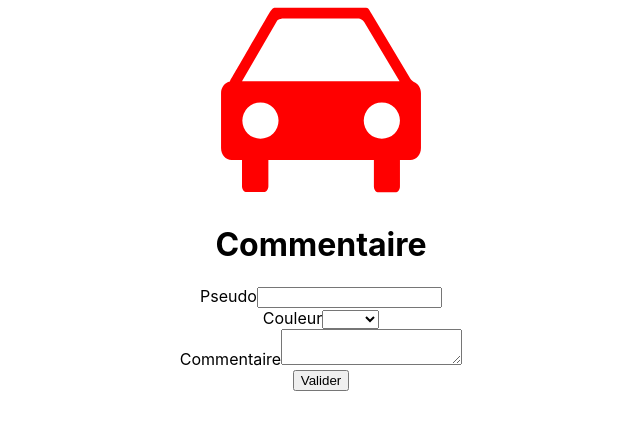
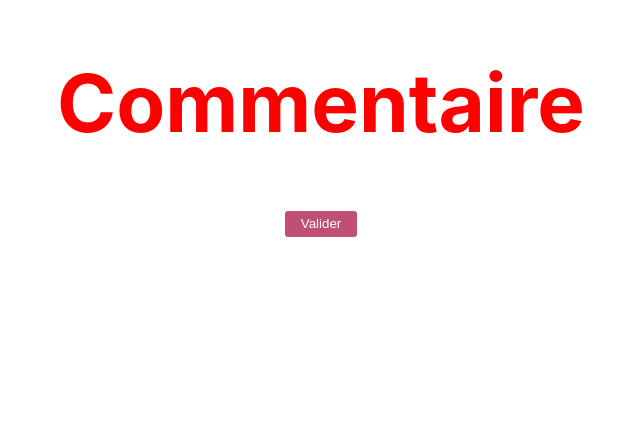
Before and after one commit to tankejaures/cars, a React (Create React App) app: page / in a window 1280 px wide. Shown: the top 430 px of the page, without its empty margins (319-959 px from the left). Built offline with nearby package versions, Linux system fonts and the light colour scheme.

Commit message:
Implement and use bootstrap

```diff
--- a/package.json
+++ b/package.json
@@ -6,9 +6,12 @@
     "@testing-library/jest-dom": "^5.17.0",
     "@testing-library/react": "^13.4.0",
     "@testing-library/user-event": "^13.5.0",
+    "bootstrap": "^5.3.2",
     "react": "^18.2.0",
+    "react-bootstrap": "^2.8.0",
     "react-dom": "^18.2.0",
     "react-scripts": "5.0.1",
+    "styled-components": "^6.0.8",
     "web-vitals": "^2.1.4"
   },
   "scripts": {
--- a/src/Form.js
+++ b/src/Form.js
@@ -1,68 +1,26 @@
 import { Component } from "react";
-import Car from "./Car";
+import { styled } from "styled-components";
+
+const Title = styled.h1`
+  color: red;
+  font-size: 80px;
+`;
+
+const Button = styled.button`
+  background: #BF4F74;
+  border-radius: 3px;
+  border: 2px solid #BF4F74;
+  color: white;
+  margin: 0.5em 1em;
+  padding: 0.25em 1em;
+`;
 
 export class Form extends Component {
-  state = {
-    username: "",
-    color: "",
-    colors: ["", "red", "blue", "green", "black"],
-    comment: ''
-  };
-
-  handlePseudo = (e) => {
-    this.setState({
-      username: e.target.value,
-    });
-  };
-
-  handleColor = (e) => {
-    this.setState({
-      color: e.target.value,
-    });
-  };
-
-  handleComment = (e) => {
-    this.setState({
-      comment: e.target.value,
-    });
-  };
-
-  handleSubmitForm=(e)=>{
-    e.preventDefault();
-    console.log(e);
-  }
-
   render() {
     return (
       <div>
-        <Car color="red" height="200" />
-        <h1>Commentaire</h1>
-        <form onSubmit={this.handleSubmitForm}>
-          <div>
-            <label>Pseudo</label>
-            <input
-              type="text"
-              value={this.state.username}
-              onChange={this.handlePseudo}
-            />
-          </div>
-
-          <div>
-            <label>Couleur</label>
-            <select value={this.state.color} onChange={this.handleColor}>
-              {this.state.colors.map((c, k) => {
-                return <option key={k} value={c}>{c}</option>;
-              })}
-            </select>
-          </div>
-
-          <div>
-            <label>Commentaire</label>
-            <textarea value={this.state.comment} onChange={this.handleComment}></textarea>
-          </div>
-
-          <button>Valider</button>
-        </form>
+        <Title>Commentaire</Title>
+        <Button>Valider</Button>
       </div>
     );
   }
```
Also changed, not shown: 1 other file (tests, documents, lock files or other folders).
